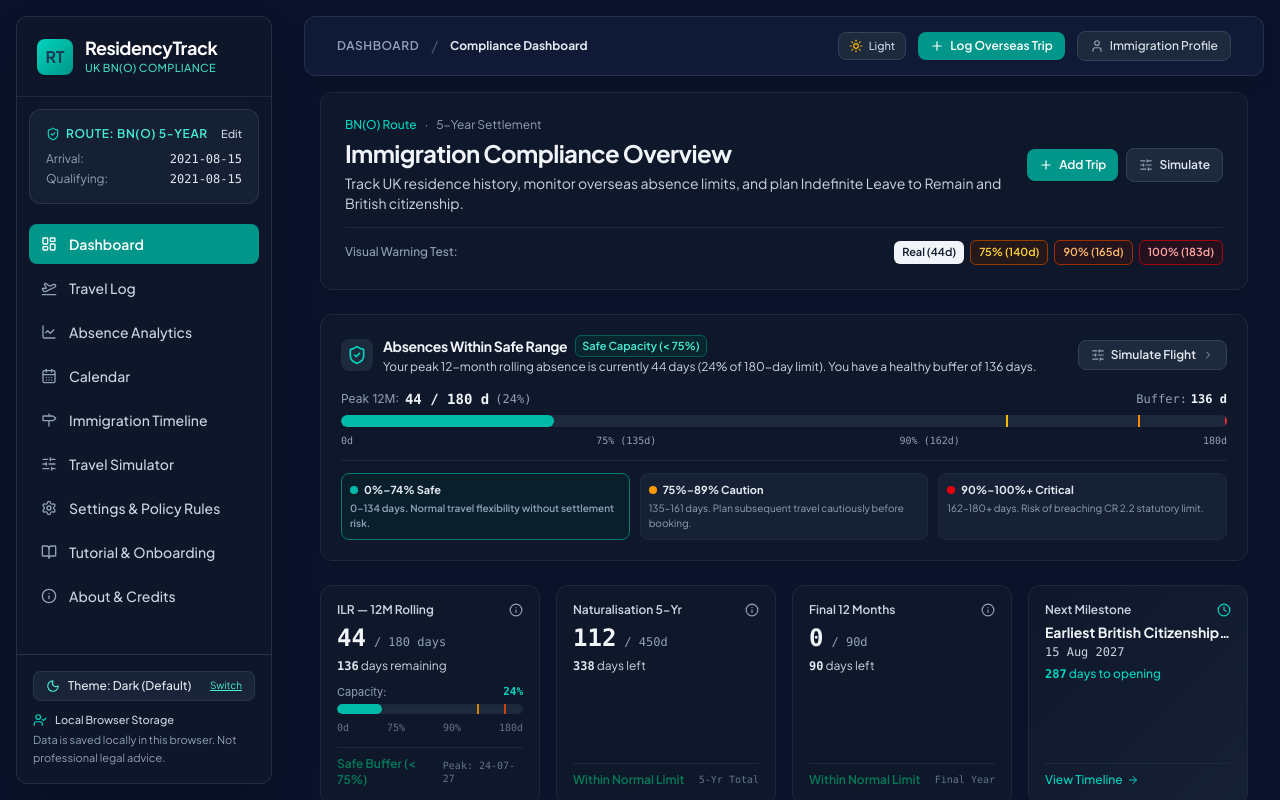
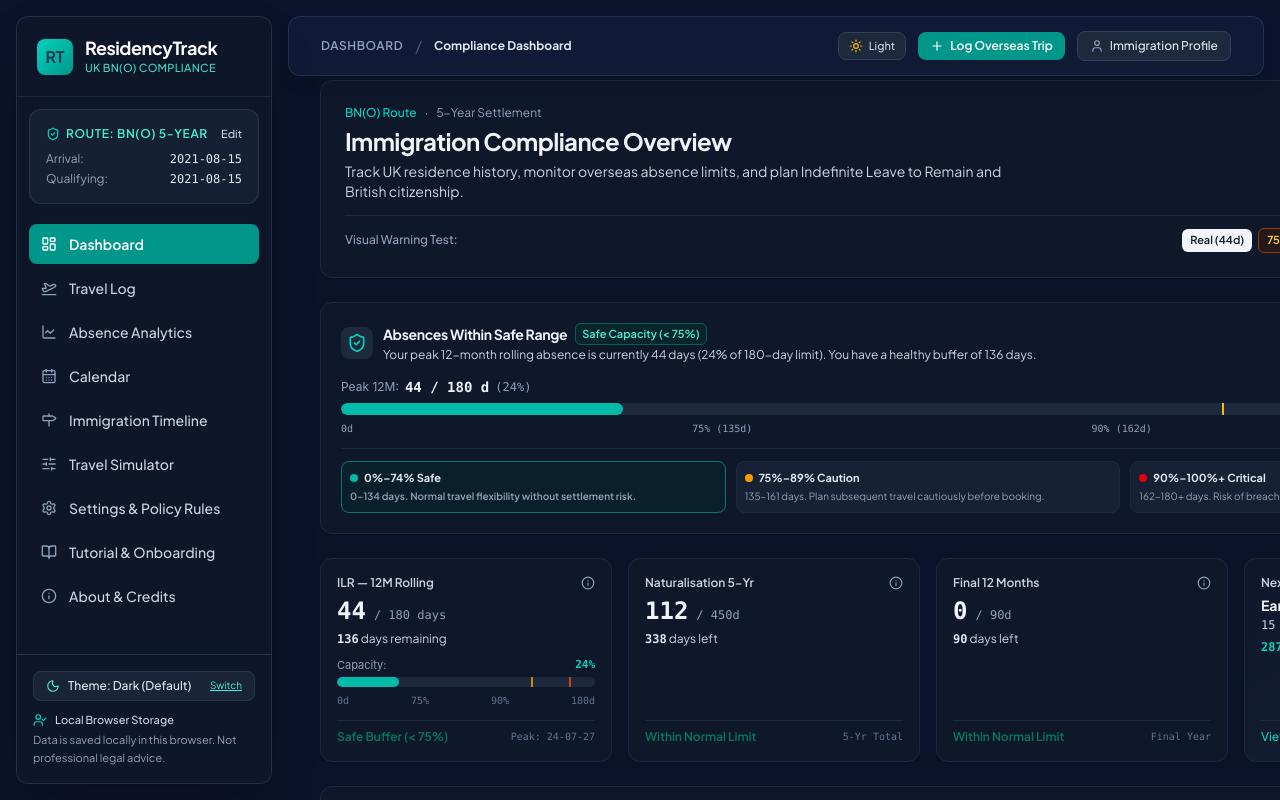
Before and after one commit to scmlewis/ResidencyTrack, a React (Vite) app: page / in a window 1280 px wide. Shown: the top 800 px of the page. Built offline with nearby package versions, Linux system fonts and the light colour scheme.

Commit message:
Make desktop sidebar and header truly fixed (viewport-fixed) and floating

```diff
--- a/src/App.tsx
+++ b/src/App.tsx
@@ -168,7 +168,7 @@ export const App: React.FC = () => {
       {/* Main Content Area */}
       <div className="flex-1 flex flex-col min-w-0 overflow-y-auto">
         {/* Top Header Bar */}
-        <header className="hidden lg:flex items-center justify-between px-8 py-3.5 bg-white/90 dark:bg-[#111C38]/90 backdrop-blur-md border border-slate-200/80 dark:border-slate-700/60 shrink-0 sticky top-4 z-30 shadow-lg rounded-xl mx-4 transition-colors">
+        <header className="hidden lg:flex items-center justify-between px-8 py-3.5 bg-white/90 dark:bg-[#111C38]/90 backdrop-blur-md border border-slate-200/80 dark:border-slate-700/60 shrink-0 z-30 shadow-lg rounded-xl fixed top-4 left-[18rem] right-4 transition-colors">
           <div className="flex items-center gap-3">
             <span className="text-xs font-semibold text-slate-400 dark:text-slate-400 uppercase tracking-wider">
               {currentTab.replace('_', ' ')}
@@ -221,7 +221,7 @@ export const App: React.FC = () => {
         </header>
 
         {/* View Content Viewport */}
-        <main className="flex-1 p-3 sm:p-6 lg:p-8 pt-16 sm:pt-6 pb-24 sm:pb-6 lg:pb-8 max-w-7xl w-full mx-auto min-w-0 overflow-x-auto">
+        <main className="flex-1 p-3 sm:p-6 lg:p-8 pt-16 sm:pt-6 lg:pt-20 lg:ml-[18rem] lg:mr-4 pb-24 sm:pb-6 lg:pb-8 max-w-7xl w-full mx-auto min-w-0 overflow-x-auto">
           {currentTab === 'dashboard' && (
             <DashboardView
               profile={profile}
--- a/src/components/Navigation.tsx
+++ b/src/components/Navigation.tsx
@@ -172,7 +172,7 @@ export const Navigation: React.FC<NavigationProps> = ({
       </nav>
 
       {/* Desktop Persistent Sidebar */}
-      <aside className="hidden lg:flex flex-col w-64 bg-slate-900/95 text-white border border-slate-700/60 shrink-0 select-none rounded-xl shadow-2xl m-4 backdrop-blur-md lg:sticky lg:top-4 lg:h-[calc(100vh-2rem)] overflow-hidden">
+      <aside className="hidden lg:flex flex-col w-64 bg-slate-900/95 text-white border border-slate-700/60 shrink-0 select-none rounded-xl shadow-2xl backdrop-blur-md fixed top-4 left-4 bottom-4 z-40 overflow-hidden">
         {/* Brand Zone */}
         <div className="p-5 border-b border-slate-800">
           <div className="flex items-center gap-3">
```
